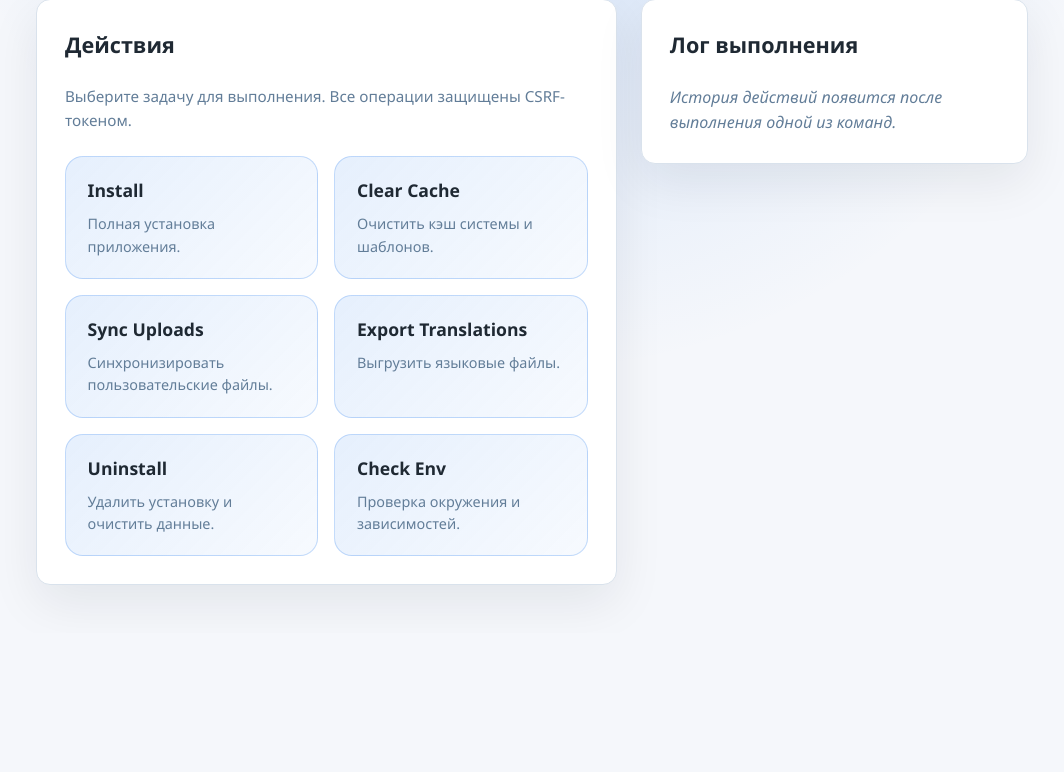
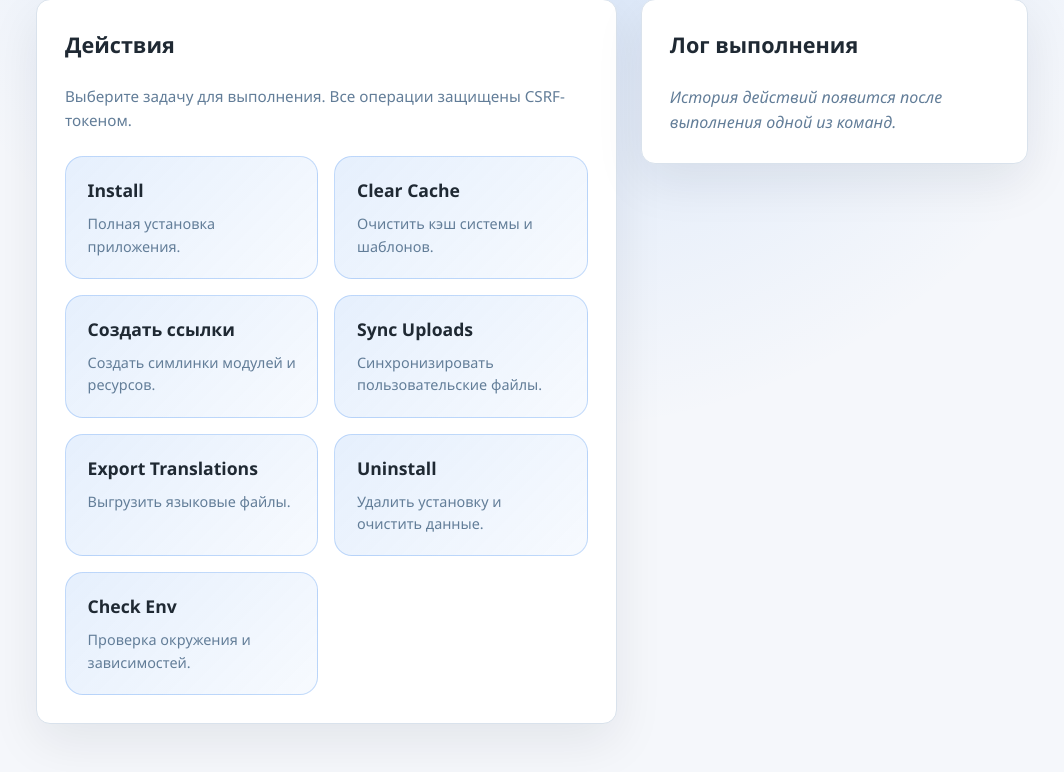
Before and after one commit to kwebmn/energine-php8, a PHP site: page /setup2/web.php in a window 1280 px wide. Shown: the part 206-978 px from the top of the page, without its empty margins (108-1172 px from the left). Before the commit the page ends 799 px from the top, so only its background shows below. Run offline with PHP 8.4, Linux system fonts and the light colour scheme.

Commit message:
Add linker action tile to setup dashboard

```diff
--- a/setup2/View/home.php
+++ b/setup2/View/home.php
@@ -14,6 +14,10 @@ $actionCards = [
     'clear-cache' => [
         'title' => 'Clear Cache',
         'description' => 'Очистить кэш системы и шаблонов.',
+    ],
+    'linker' => [
+        'title' => 'Создать ссылки',
+        'description' => 'Создать симлинки модулей и ресурсов.',
     ],
     'sync-uploads' => [
         'title' => 'Sync Uploads',
```
